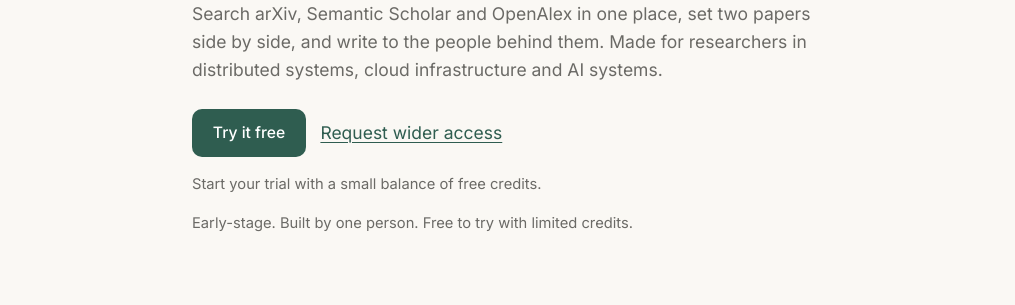
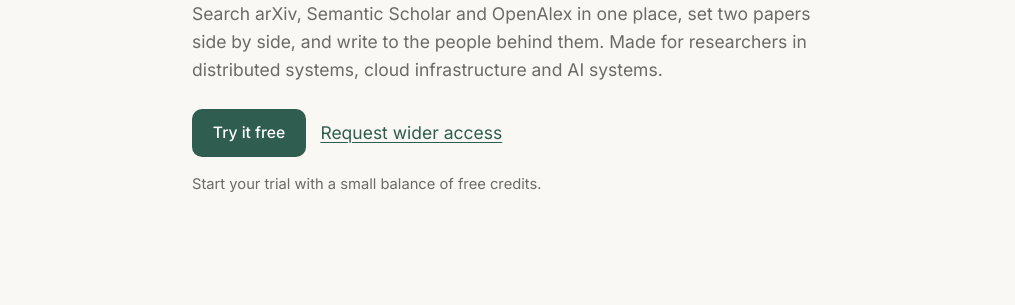
Before and after one commit to marawan090/axiom-landing-page, a website: page index.html in a window 1280 px wide. Shown: the part 302-607 px from the top of the page, without its empty margins (132-1147 px from the left). Drawn offline with Linux system fonts and the light colour scheme.

Commit message:
feat(site): remove status line

```diff
--- a/index.html
+++ b/index.html
@@ -277,7 +277,6 @@
           <a href="#access">Request wider access</a>
         </div>
         <p class="hero-note">Start your trial with a small balance of free credits.</p>
-        <p class="status-line">Early-stage. Built by one person. Free to try with limited credits.</p>
       </div>
     </section>
 
@@ -383,7 +382,6 @@
     <section class="block reveal" id="status">
       <div class="wrap">
         <h2>Where things stand</h2>
-        <p style="color: var(--muted);">Early-stage. Built by one person. Free to try with limited credits.</p>
         <div class="two-col">
           <div>
             <h3>Working today</h3>
```
